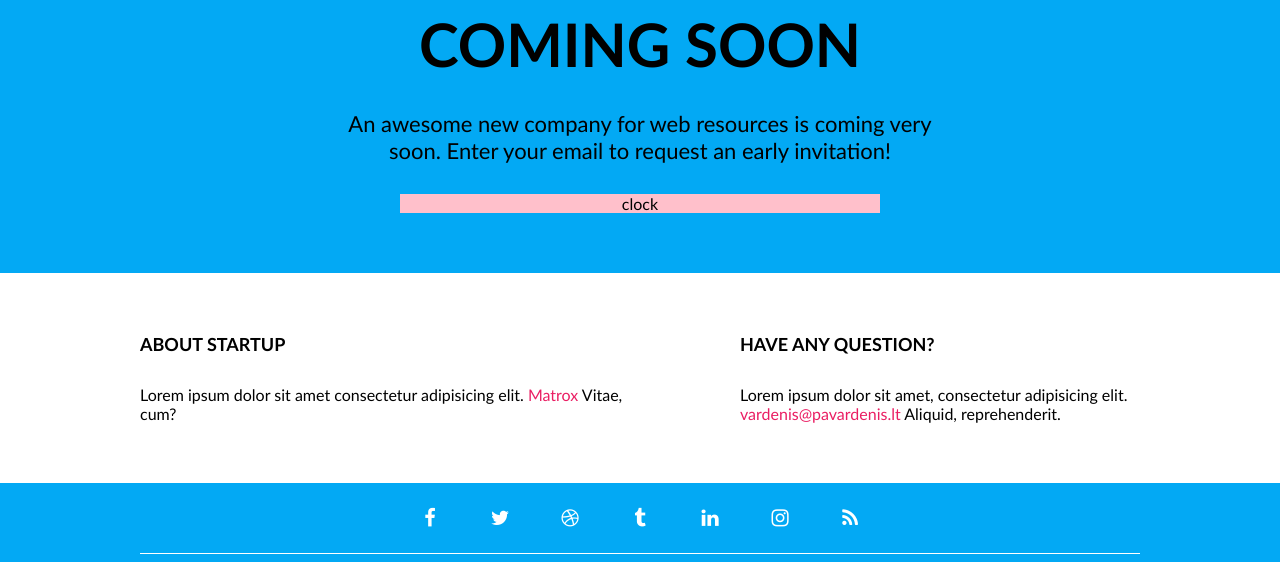
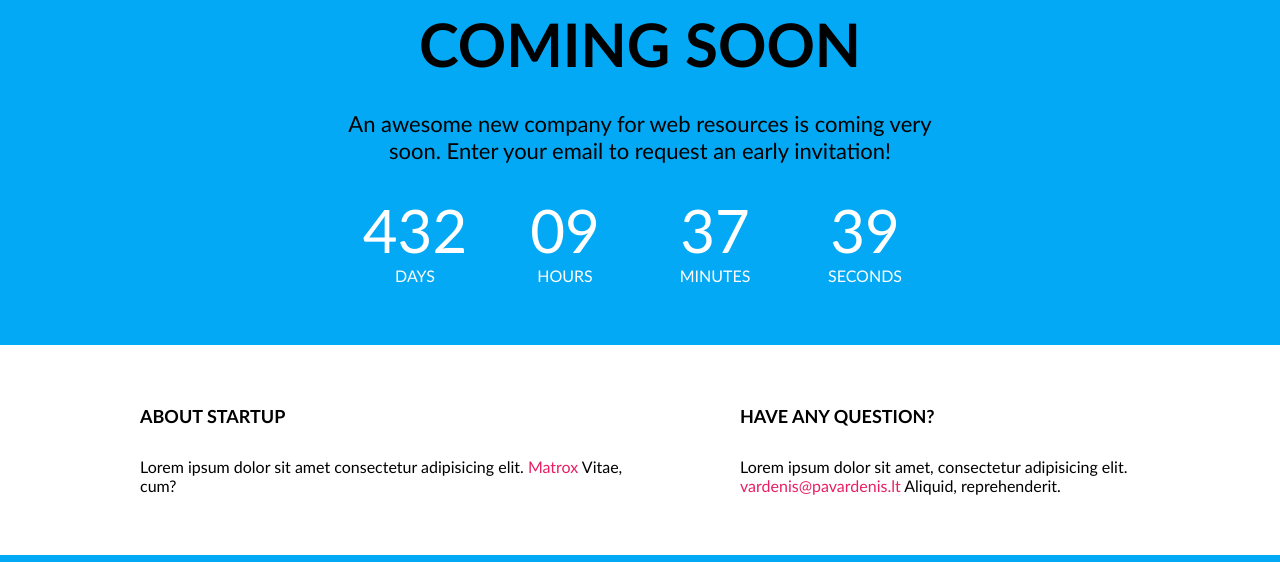
Before and after one commit to RokasSweets/06-007, a website: page index.html in a window 1280 px wide. Shown: the part 112-674 px from the top of the page. Drawn offline with Linux system fonts and the light colour scheme.

Commit message:
Clock add #5

```diff
--- /dev/null
+++ b/css/components/clock.css
@@ -0,0 +1,29 @@
+.clock {
+    display: flex;
+    width: 100%;
+    color: #fff;
+}
+
+.clock > .time {
+    width: 25%;
+}
+
+.clock > .time > .value {
+    font-size: 60px;
+}
+
+.clock > .time > .label {
+    text-transform: uppercase;
+}
+
+@media (max-width: 700px) {
+    .clock > .time {
+        width: 50%;
+    }
+}
+
+@media (max-width: 400px) {
+    .clock > .time {
+        width: 100%;
+    }
+}
--- a/css/pages/home.css
+++ b/css/pages/home.css
@@ -17,11 +17,6 @@
 
 .main-description {
     font-size: 22px;
-}
-
-.clock {
-    width: 80%;
-    background-color: pink;
 }
 
 .section-title {
--- a/index.html
+++ b/index.html
@@ -19,6 +19,7 @@
     <!-- 3rd-party -->
     <link rel="stylesheet" href="./css/3rd-party/font-awesome.min.css">
     <!-- components -->
+    <link rel="stylesheet" href="./css/components/clock.css">
     <!-- pages -->
     <link rel="stylesheet" href="./css/pages/home.css">
 </head>
@@ -31,7 +32,23 @@
             <p class="main-description">An awesome new company for web resources is coming very soon.
                 Enter your email to request an early invitation!</p>
             <div class="clock">
-                clock
+                <div class="time">
+                    <div class="value">432</div>
+                    <div class="label">Days</div>
+                </div>
+                <div class="time">
+                    <div class="value">09</div>
+                    <div class="label">Hours</div>
+                </div>
+                <div class="time">
+                    <div class="value">37</div>
+                    <div class="label">Minutes</div>
+                </div>
+                <div class="time">
+                    <div class="value">39</div>
+                    <div class="label">Seconds</div>
+                </div>
+
             </div>
         </div>
     </section>
```
